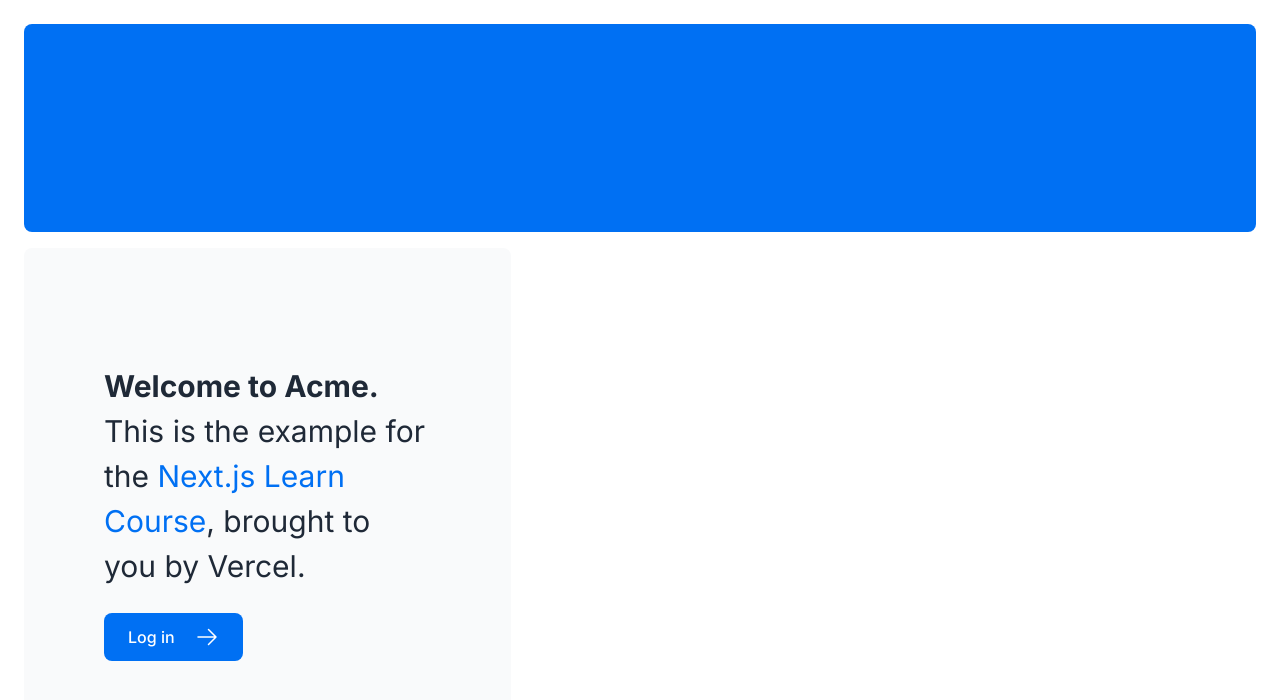
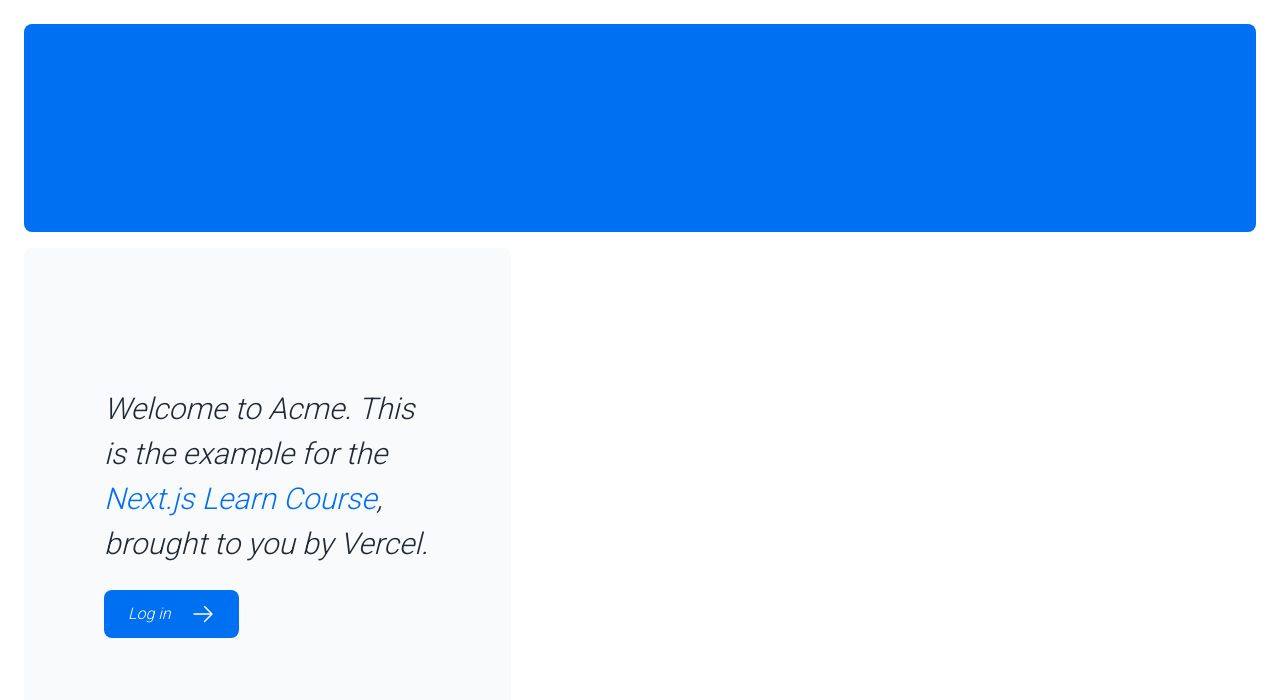
Before and after one commit to MasaGt/Next-js, a Next.js app in the folder tutorial/nextjs-dashboard/: page / in a window 1280 px wide. Shown: the top 700 px of the page. Built offline with nearby package versions, Linux system fonts and the light colour scheme.

Commit message:
Add sample and note about custom font

```diff
--- a/tutorial/nextjs-dashboard/app/layout.tsx
+++ b/tutorial/nextjs-dashboard/app/layout.tsx
@@ -1,5 +1,6 @@
 import '@/app/ui/global.css';
-import { inter } from './ui/fonts';
+import { inter, roboto } from './ui/fonts';
+import style from './ui/font.module.css';
 
 export default function RootLayout({
   children,
@@ -7,8 +8,9 @@ export default function RootLayout({
   children: React.ReactNode;
 }) {
   return (
-    <html lang="en">
-      <body className={inter.className}>{children}</body>
+    <html lang="en" className={roboto.className}>
+      {/* <body className={inter.className}>{children}</body> */}
+      <body className={style.font}>{children}</body>
     </html>
   );
 }
--- /dev/null
+++ b/tutorial/nextjs-dashboard/app/ui/font.module.css
@@ -0,0 +1,6 @@
+/* カスタムフォントのサンプル */
+
+.font {
+  font-family: var(--roboto-font);
+  font-style: italic;
+}
--- a/tutorial/nextjs-dashboard/app/ui/fonts.ts
+++ b/tutorial/nextjs-dashboard/app/ui/fonts.ts
@@ -1,6 +1,12 @@
-import { Inter } from 'next/font/google';
+import { Inter, Roboto } from 'next/font/google';
 
 export const inter = Inter({
   subsets: ['latin'],
   display: 'swap',
 });
+
+export const roboto = Roboto({
+  weight: '300',
+  variable: '--roboto-font',
+  subsets: ['latin'],
+});
```
Also changed, not shown: 1 other file (tests, documents, lock files or other folders).
